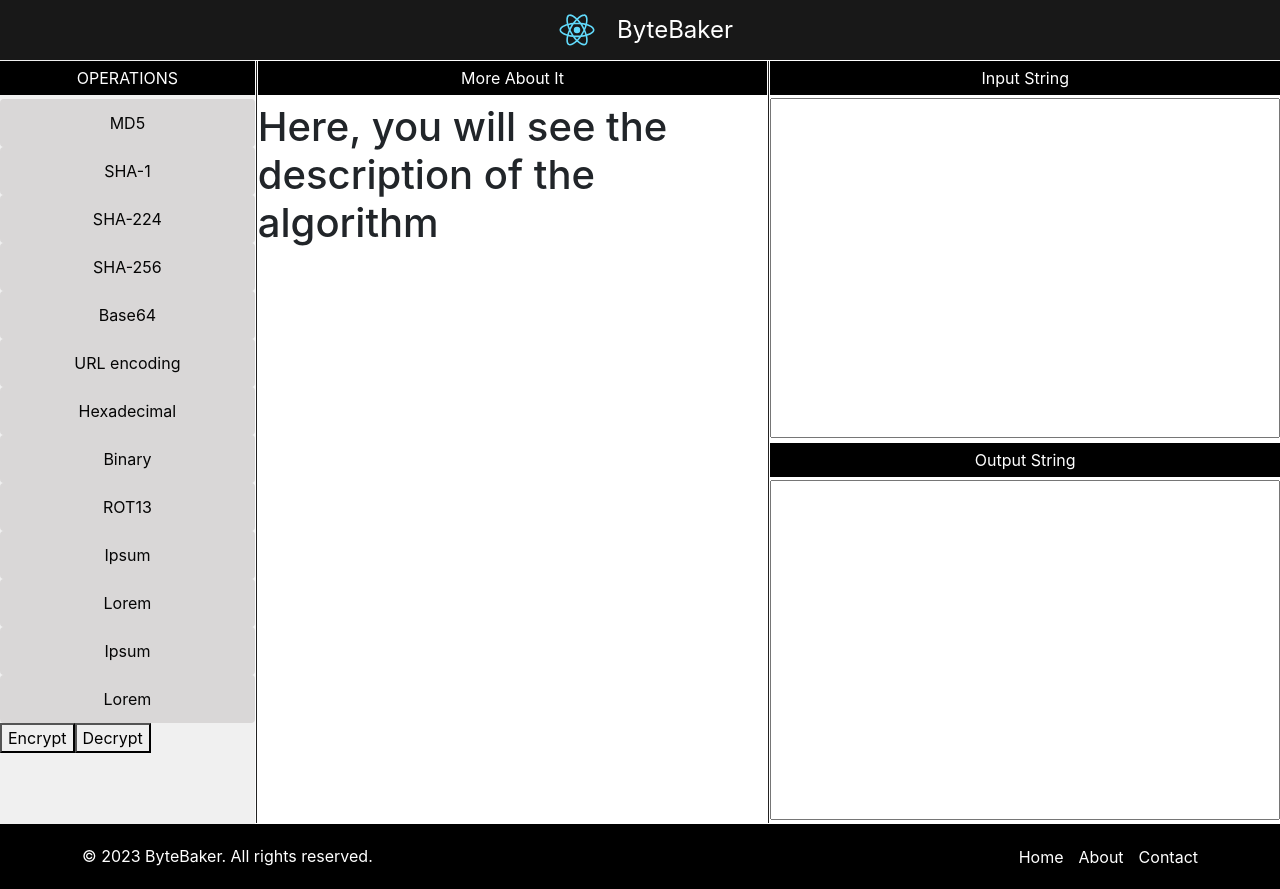
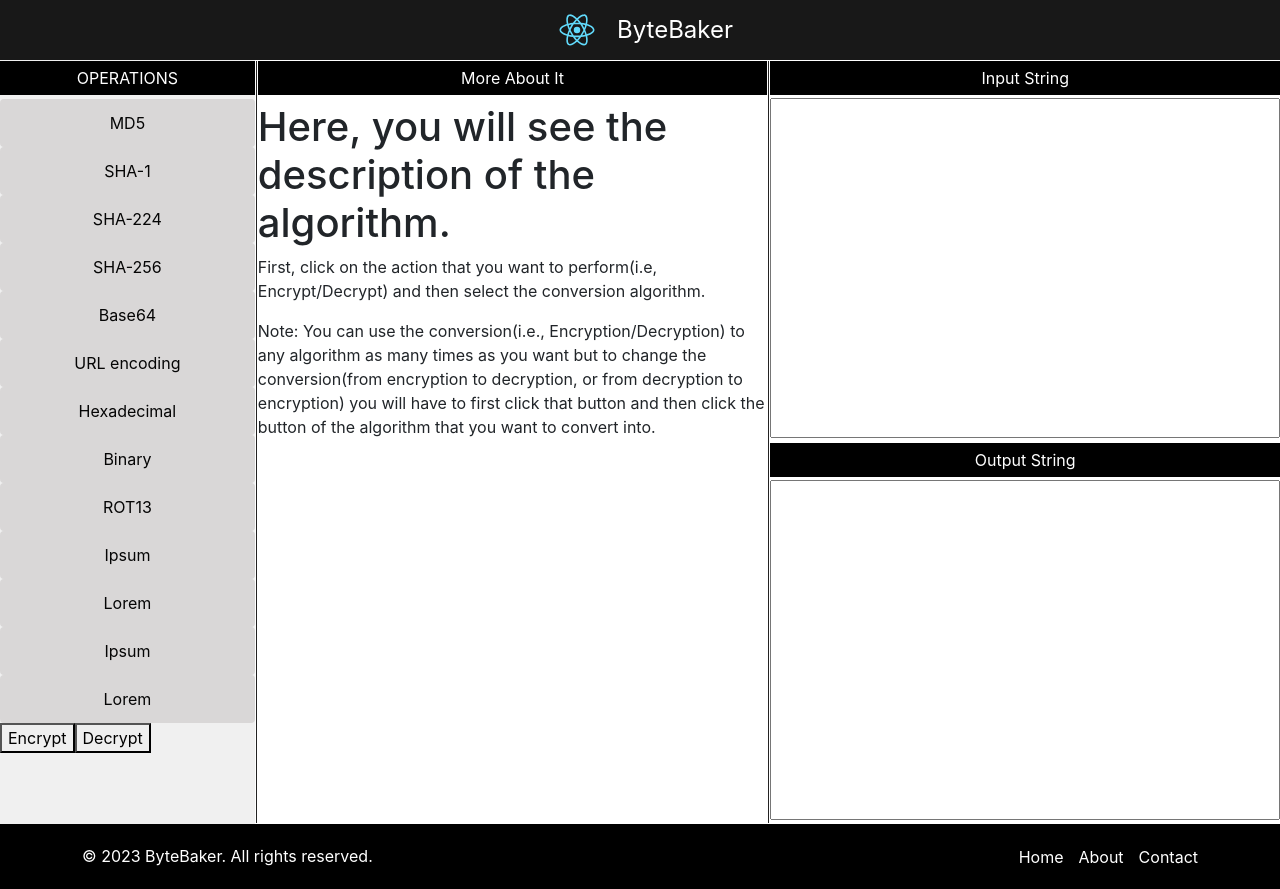
Before and after one commit to TheNetherWatcher/CS1_CyberChef_Clone, a React (Create React App) app: page / in a window 1280 px wide. Built offline with nearby package versions, Linux system fonts and the light colour scheme.

Commit message:
some minute changes

```diff
--- a/src/MyComponents/sectioncontent.js
+++ b/src/MyComponents/sectioncontent.js
@@ -5,7 +5,11 @@ const SectionContent = (props) => {
   let x,y=props.value;
   if(y===0)
   {
-    x=<h1>Here, you will see the description of the algorithm</h1>
+    x=<div>
+        <h1>Here, you will see the description of the algorithm.</h1>
+        <p>First, click on the action that you want to perform(i.e, Encrypt/Decrypt) and then select the conversion algorithm.</p>
+        <p>Note: You can use the conversion(i.e., Encryption/Decryption) to any algorithm as many times as you want but to change the conversion(from encryption to decryption, or from decryption to encryption) you will have to first click that button and then click the button of the algorithm that you want to convert into.</p>
+      </div>
   }
   if(y===1)
   {
@@ -27,7 +31,7 @@ const SectionContent = (props) => {
         <p>This is the description of the SHA-224 conversion algorithm</p>
       </div>
   }
-  if(y==4)
+  if(y===4)
   {
     x=<div>
         <h1>SHA-256 conversion algorithm</h1>
--- a/src/context/NoteContext.js
+++ /dev/null
@@ -1,5 +0,0 @@
-import { createContext } from "react";
-
-const noteContext = createContext();
-
-export default noteContext;
```
Also changed, not shown: src/context/NoteState.js (deleted, +0 -16 lines).
